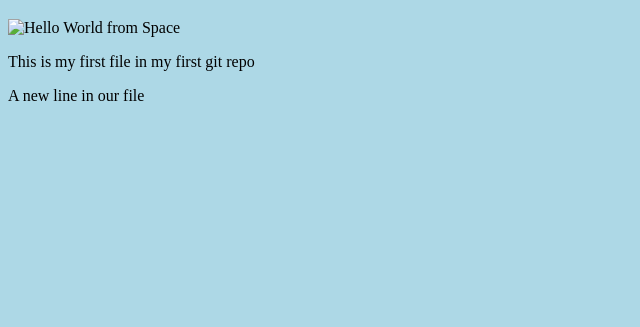
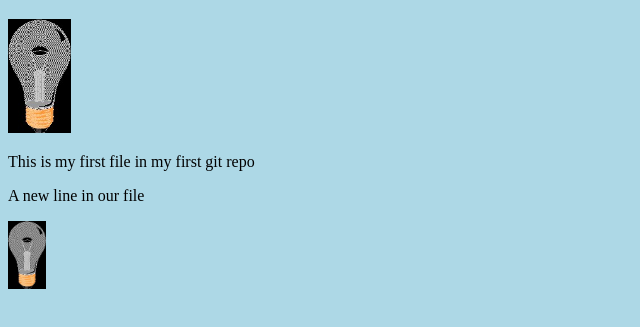
Before and after one commit to chisom01/hello-world, a plain HTML site: page index.html in a window 1280 px wide. Shown: the part 61-388 px from the top of the page, without its empty margins (0-640 px from the left). Drawn offline with Linux system fonts and the light colour scheme.

Commit message:
added new image

```diff
--- a/index.html
+++ b/index.html
@@ -11,10 +11,12 @@
 
     <h1>Hello World</h1>
     <div>
-        <img src="img_hello_world.jpg" alt="Hello World from Space"
-        style="width:100%;max-width:960px">
+        <img src="blob.jpg" alt="Hello World from Space"
+        style="width:5%;max-width:960px">
     </div>
     <p>This is my first file in my first git repo</p>
     <p>A new line in our file</p>
+    <div><img src="blob.jpg" alt="Hello Git" style="width:3%;max-width:640px"></div>
+
 </body>
 </html>
```
Also changed, not shown: blob.jpg (added).
